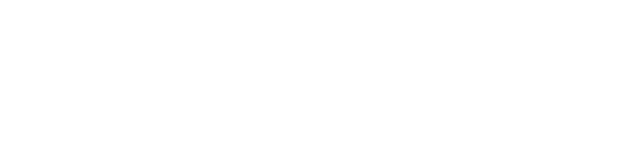
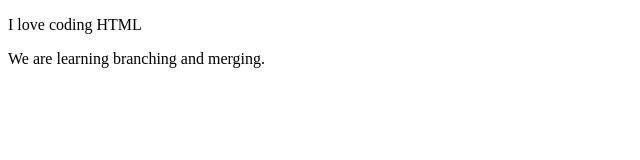
Before and after one commit to praiseolotu/git_tut_1, a plain HTML site: page index.html in a window 1280 px wide. Shown: the whole page, without its empty margins (0-640 px from the left). Drawn offline with Linux system fonts and the light colour scheme.

Commit message:
Added more html element

```diff
--- a/index.html
+++ b/index.html
@@ -5,6 +5,13 @@
     <link rel="stylesheet" href="style.css" />
     <link rel="apple-touch-icon" href="favicon.png" />
   </head>
-  <body></body>
+  <body>
+    <div class="container">
+      <p class="text-center">I love coding HTML</p>
+      <article class="article-style">
+        We are learning branching and merging.
+      </article>
+    </div>
+  </body>
   <script src="main.js"></script>
 </html>
```
